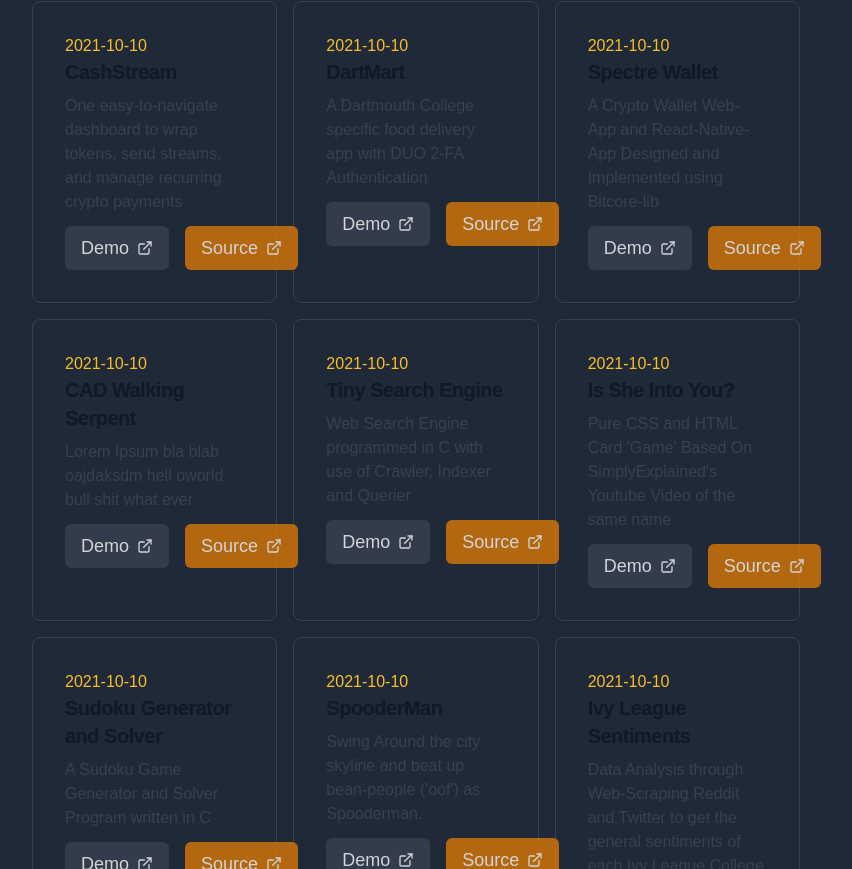
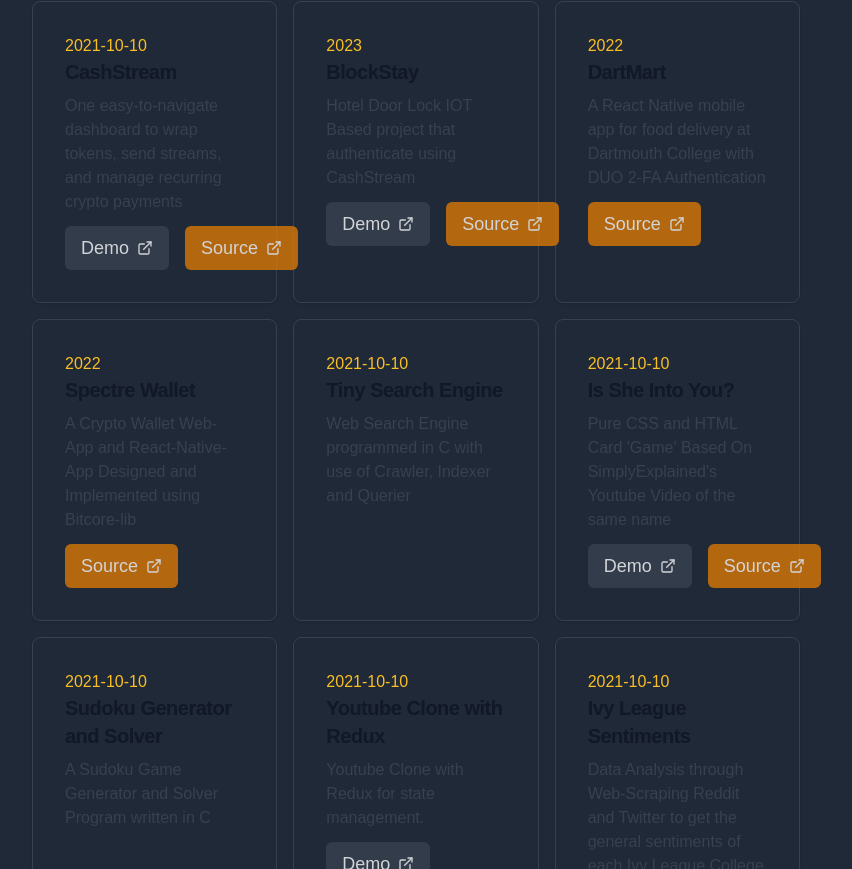
Before and after one commit to thanvinhbaohoang/Harold-Blog-New, a React (Vite) app: page /projects in a window 1280 px wide. Shown: the part 771-1640 px from the top of the page, without its empty margins (224-1076 px from the left). Built offline with nearby package versions, Linux system fonts and the light colour scheme; no server answers.

Commit message:
Added Resume and Projects Links

```diff
--- a/src/App.tsx
+++ b/src/App.tsx
@@ -28,11 +28,6 @@
 
           <div className="lg:w-[60vw] w-[90%] ">
               <NavBar />
-
-
-
-
-
                 <div className=" flex flex-col items-center  text-white ">
                 <Routes>
                   <Route path="/" element={<Home/> } />
--- a/src/Components/Pages/HomePage/HeroSection.tsx
+++ b/src/Components/Pages/HomePage/HeroSection.tsx
@@ -18,12 +18,16 @@
                         Currently working on Bitcoin and Ethereum projects to further cryptocurrency adoption <span className="">😎</span></p>
                     </div>
 
+                    <a target='_blank'
+                    href='https://docs.google.com/document/u/1/d/e/2PACX-1vT7jG9ED_WYzJbgSqhLpmJfY8-fSg-YP_qMpTGUy4krmKYT83z9a22hPUiM7kSi4g/pub'>
                         <button className='grey-button text-amber-300 border-2
                         w-full
                         lg:w-auto
                         border-amber-400 bg-zinc-800 outline-yellow-300'>
                             Resume
                         </button>
+                    </a>
+
 
                 </div>
 
@@ -79,6 +83,9 @@
                         </div>
                     </div>
                 </div>
+
+
+
            </section>
     )
 }
--- a/src/Components/Pages/HomePage/ProjectCards.tsx
+++ b/src/Components/Pages/HomePage/ProjectCards.tsx
@@ -30,12 +30,12 @@
                             </p>
 
                             <div className="flex gap-6">
-                                <a href={Project.sourceURL} target="_blank" >
+                                <a href={Project.sourceURL? Project.sourceURL :"https://github.com/thanvinhbaohoang"} target="_blank" >
                                     <button className="grey-button flex items-center gap-2">
                                         <FaGithub/> GitHub
                                     </button>
                                 </a>
-                                <a href={Project.demoURL} target="_blank" >
+                                <a href={Project.demoURL? Project.demoURL :"https://github.com/thanvinhbaohoang"} target="_blank" >
                                     <button className="grey-button flex items-center gap-2">
                                         <FiExternalLink/> Site
                                     </button>
@@ -85,13 +85,21 @@
 
 
                     <div className="flex gap-4">
+
+                        <a className={Project.demoURL? "flex" : "hidden"}
+                        href={Project.demoURL? Project.demoURL:"https://github.com/thanvinhbaohoang"} target="_blank" >
                             <button className="grey-button flex items-center gap-2 ">
                                 Demo <FiExternalLink size={16}/>
                             </button>
+                        </a>
 
+                        <a className={Project.sourceURL? "flex" : "hidden"}
+                        href={Project.sourceURL? Project.sourceURL: "https://github.com/thanvinhbaohoang"} target="_blank" >
                             <button className="grey-button flex items-center gap-2 bg-amber-600">
                                 Source <FiExternalLink size={16}/>
                             </button>
+                        </a>
+
                     </div>
 
                 </div>
@@ -114,22 +122,27 @@
         sourceURL: "https://github.com/thanvinhbaohoang/CashStream"
     },
     {
+        title: "BlockStay",
+        date: "2023",
+        author: "Harold Than",
+        content: "Hotel Door Lock IOT Based project that authenticate using CashStream",
+        sourceURL: "https://github.com/thanvinhbaohoang/BlockStay",
+        demoURL:"https://devpost.com/software/blockstay"
+
+    },
+   {
         title: "DartMart",
-        date: "2021-10-10",
+        date: "2022",
         author: "Harold Than",
-        content: "A Dartmouth College specific food delivery app with DUO 2-FA Authentication",
+        content: "A React Native mobile app for food delivery at Dartmouth College with DUO 2-FA Authentication",
+        sourceURL: "https://github.com/thanvinhbaohoang/project-dartmart"
     },
     {
         title: "Spectre Wallet",
-        date: "2021-10-10",
+        date: "2022",
         author: "Harold Than",
         content: "A Crypto Wallet Web-App and React-Native-App Designed and Implemented using Bitcore-lib",
-    },
-    {
-        title: "CAD Walking Serpent",
-        date: "2021-10-10",
-        author: "Harold Than",
-        content: " Lorem Ipsum bla blab oajdaksdm hell oworld bull shit what ever",
+        sourceURL:"https://github.com/thanvinhbaohoang/spectre-wallet-web"
     },
     {
         title: "Tiny Search Engine",
@@ -142,16 +155,19 @@
         date: "2021-10-10",
         author: "Harold Than",
         content: "Pure CSS and HTML Card 'Game' Based On SimplyExplained's Youtube Video of the same name",
+        sourceURL:"https://github.com/thanvinhbaohoang/Is-She-Into-You-",
+        demoURL:"https://is-she-into-you.onrender.com/"
     },{
         title: "Sudoku Generator and Solver",
         date: "2021-10-10",
         author: "Harold Than",
         content: " A Sudoku Game Generator and Solver Program written in C",
     },{
-        title: "SpooderMan",
+        title: "Youtube Clone with Redux",
         date: "2021-10-10",
         author: "Harold Than",
-        content: " Swing Around the city skyline and beat up bean-people ('oof') as Spooderman.",
+        content: "Youtube Clone with Redux for state management.",
+        demoURL:"https://sa5-youtubeclone-with-redux.onrender.com/"
     },{
         title: "Ivy League Sentiments",
         date: "2021-10-10",
@@ -159,25 +175,25 @@
         content: "Data Analysis through Web-Scraping Reddit and Twitter to get the general sentiments of each Ivy League College Online",
     },{
         title: "Boids Deep Sea Simulation",
-        date: "2021-10-10",
+        date: "2022",
         author: "Harold Than",
         content: "A Deep Sea VR Cage Diving Experience with Schools Of Fish behavior simulated with Boids Algorithm",
     },{
         title: "Ad-VR-Tise",
-        date: "2021-10-10",
+        date: "2022",
         author: "Harold Than",
         content: " 3D Consensual Advertisement Model with Interactive UI for the mostly unexplored VR Metaverse ads space",
     },{
         title: "GuitAR Hero",
-        date: "2021-10-10",
+        date: "2022",
         author: "Harold Than",
         content: "Learn to play real guitar through a Guitar Hero Game using Augmented Reality",
     },
     {
         title: "Hidden Markov Tagger",
-        date: "2021-10-10",
+        date: "2021",
         author: "Harold Than",
-        content: " Lorem Ipsum bla blab oajdaksdm hell oworld bull shit what ever",
+        content: "An NLP Part-Of-Speech tagger that use State machine to categorize words ",
     },
 ]
 
--- a/src/navbar.tsx
+++ b/src/navbar.tsx
@@ -12,7 +12,7 @@
                 </a>
 
                 <ul className='flex text-xl  font-md gap-4 mt-4'>
-                    <Link to="/">
+                    <Link to="/about">
                         <a className="group text-gray-400 hover:text-white transition-all " href="#">
                             <span className="bg-left-bottom bg-gradient-to-r from-teal-300 to-teal-400 bg-[length:0%_2px] bg-no-repeat group-hover:bg-[length:100%_2px] transition-all duration-500 ease-out">
                                 About
```
Lines whose indentation alone changed are shown as unchanged.
